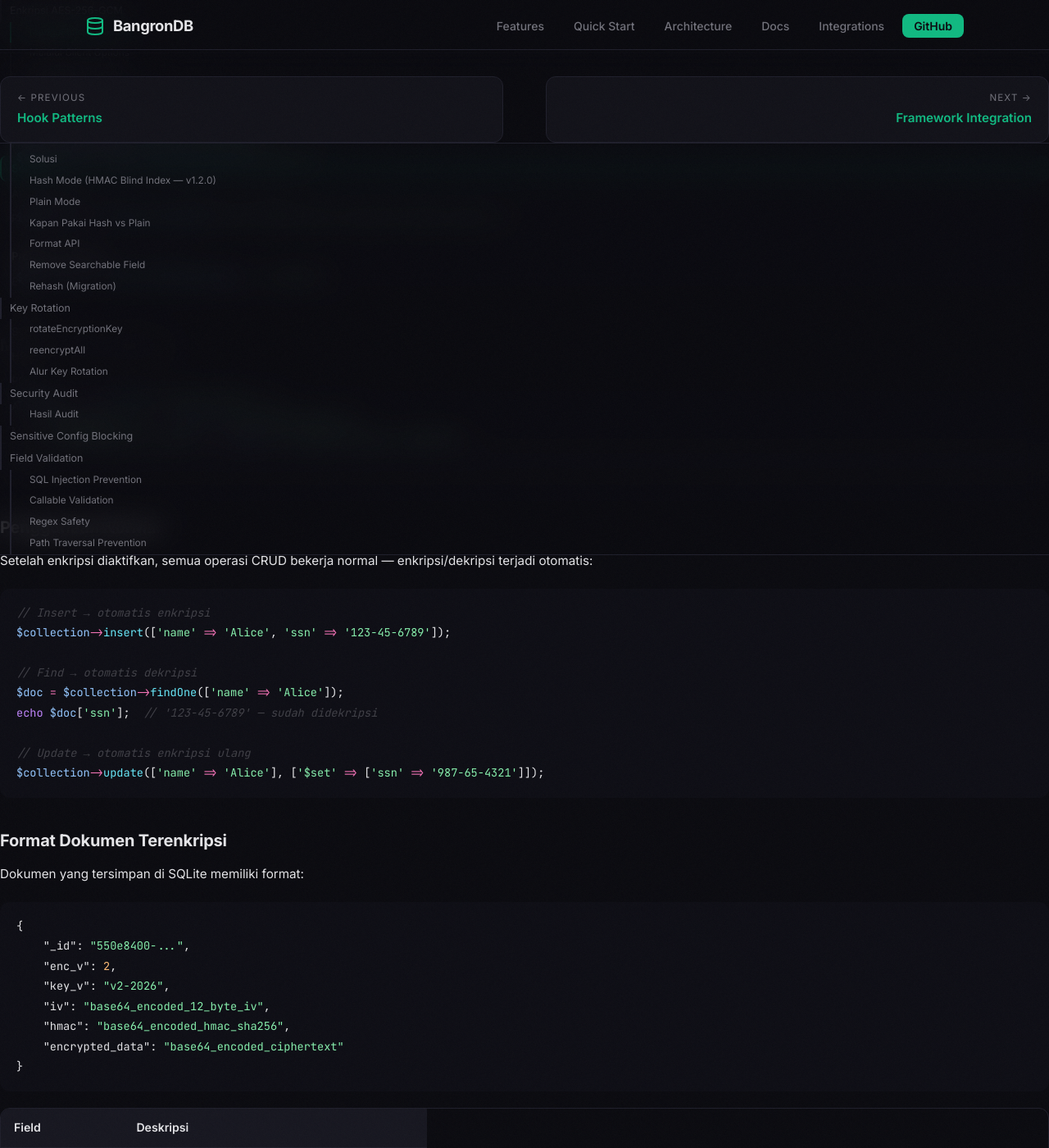
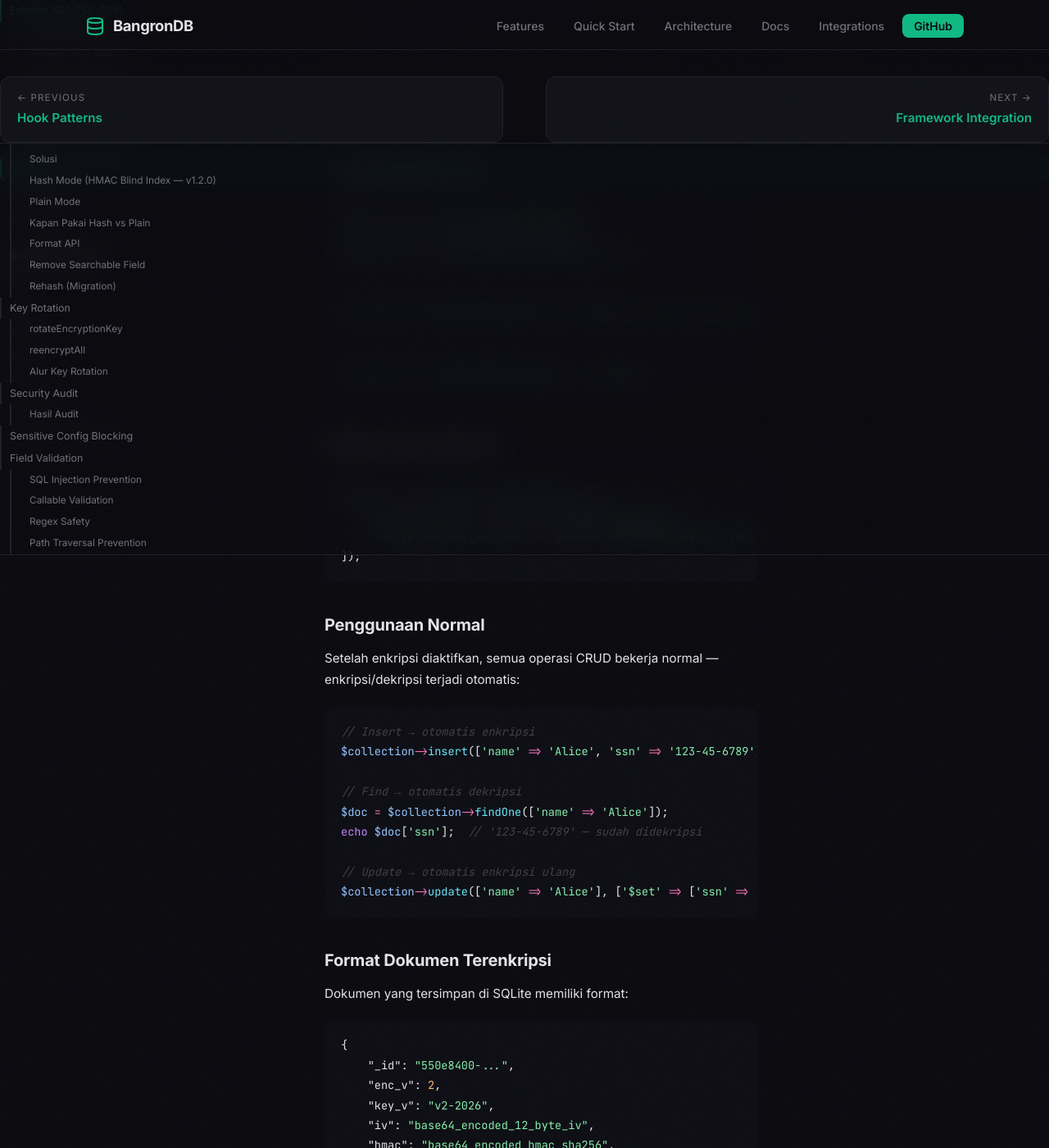
Before and after one commit to herdianrony/BangronDB, a Jekyll site: the page built from docs/security.md, in a window 1280 px wide and 1400 px high, scrolled down 396 px. Shown: the whole window at 82% size. Built offline with Jekyll 4.4.1, drawn with Linux system fonts in a browser that asks for light colours.

Commit message:
fix(docs): restore missing .doc-layout grid rule in style.css
Bug: saat menggabungkan _original.css + style.css (commit 7cdad6d),
sed command hapus terlalu banyak — termasuk base rule:
  .doc-layout {
    display: grid;
    grid-template-columns: 260px minmax(0, 1fr) 220px;
    gap: 32px;
    max-width: var(--max-w);
  }

Akibatnya browser hanya melihat .doc-layout di dalam @media query
(mobile + print), dan display: grid tidak aktif di desktop. Layout
jadi block, sidebar tidak sticky, content full-width, TOC pindah ke
bawah.

Fix: tambahkan kembali rule .doc-layout dengan display: grid di luar
media query. Sekarang grid 3-column aktif:
  - Left: 260px sidebar navigasi
  - Center: 1fr content (markdown)
  - Right: 220px TOC

```diff
--- a/docs/assets/css/style.css
+++ b/docs/assets/css/style.css
@@ -162,8 +162,15 @@ footer{border-top:1px solid var(--border);padding:48px 24px}
 /* Focus */
 a:focus-visible,button:focus-visible{outline:2px solid var(--accent);outline-offset:2px}
 
+/* ============================================================
+   DOC PAGE LAYOUT
+   ============================================================ */
 
-
+.doc-layout {
+  display: grid;
+  grid-template-columns: 260px minmax(0, 1fr) 220px;
+  gap: 32px;
+  max-width: var(--max-w);
   margin: 0 auto;
   padding: 96px 24px 80px;
   min-height: 100vh;
```
